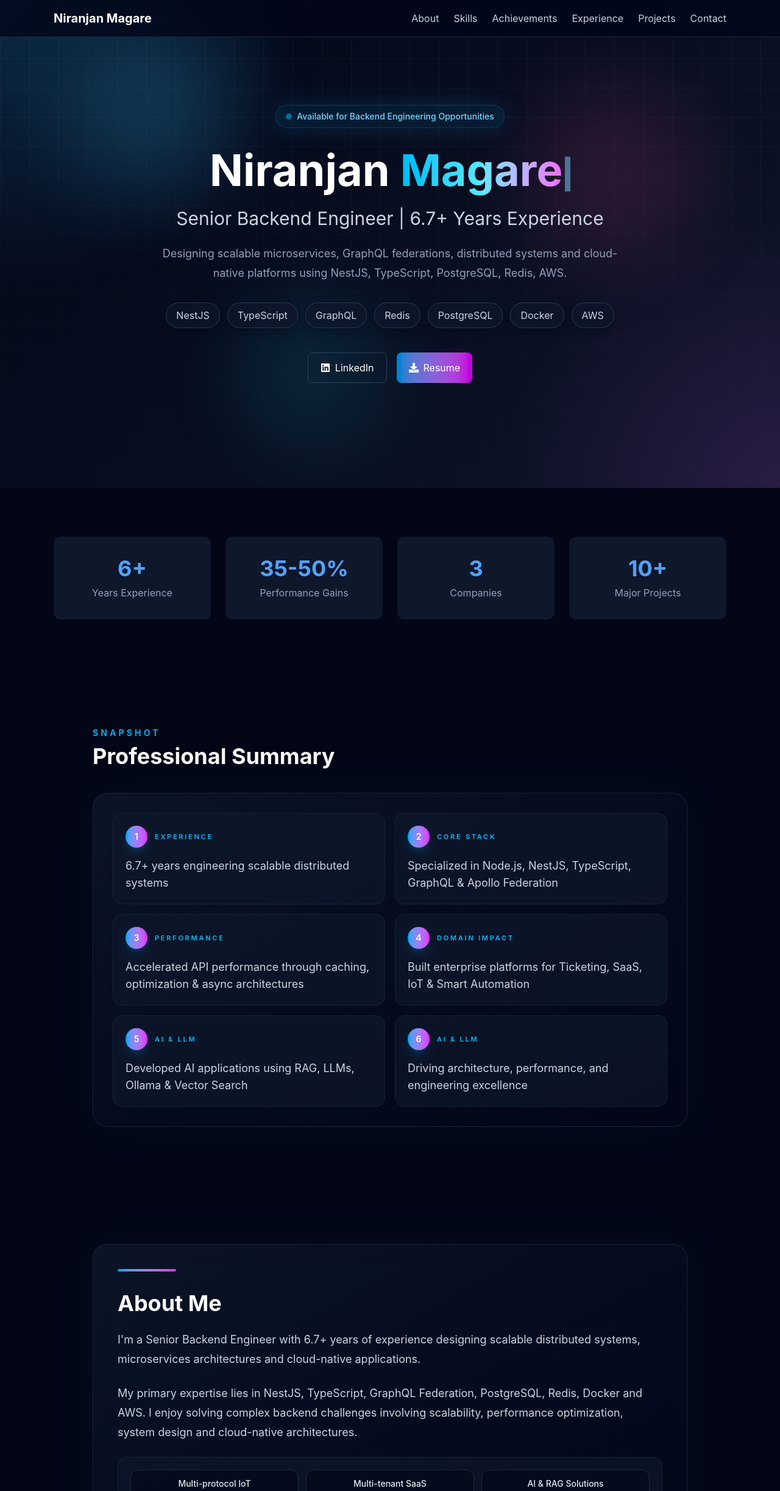
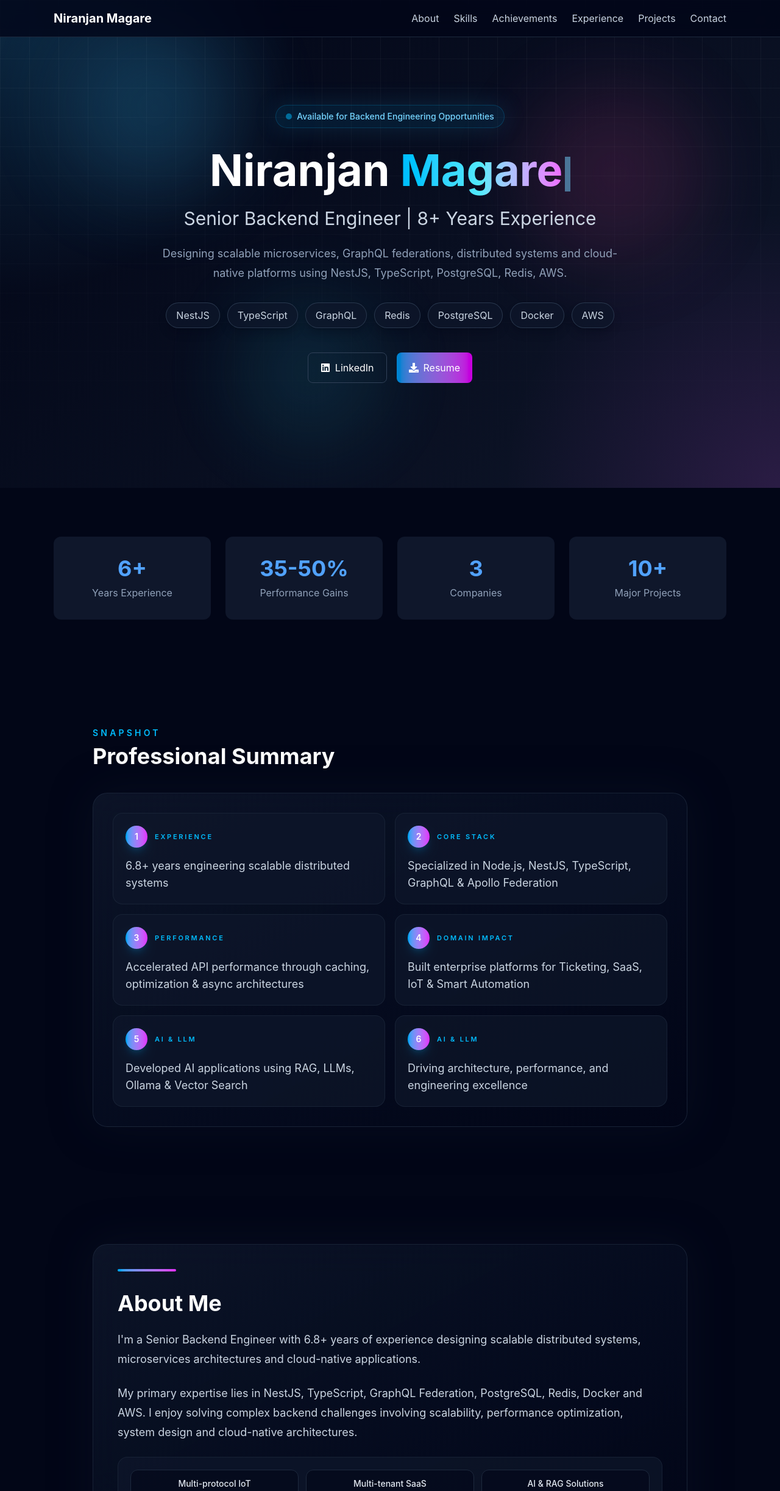
Before and after one commit to niranjan-magare1997/niranjan-magare1997.github.io, a React (Vite) app: page / in a window 1280 px wide. Shown: the top 2445 px of the page at 61% size. Built offline with nearby package versions, Linux system fonts and the light colour scheme.

Commit message:
feat: updated exp number

```diff
--- a/src/components/About.tsx
+++ b/src/components/About.tsx
@@ -8,7 +8,7 @@ export default function About() {
 
         <div className="space-y-6 text-lg leading-8 text-slate-300">
           <p>
-            I&apos;m a Senior Backend Engineer with 6.7+ years of experience
+            I&apos;m a Senior Backend Engineer with 6.8+ years of experience
             designing scalable distributed systems, microservices
             architectures and cloud-native applications.
           </p>
--- a/src/components/Hero.tsx
+++ b/src/components/Hero.tsx
@@ -65,7 +65,7 @@ export default function Hero() {
         </h1>
 
         <h2 className="mb-6 text-xl text-slate-300 sm:text-2xl md:text-3xl">
-          Senior Backend Engineer | 6.7+ Years Experience
+          Senior Backend Engineer | 8+ Years Experience
         </h2>
 
         <p className="mx-auto max-w-3xl text-lg leading-8 text-slate-400">
--- a/src/components/Summary.tsx
+++ b/src/components/Summary.tsx
@@ -1,5 +1,5 @@
 const highlights = [
-  { title: "Experience", data:"6.7+ years engineering scalable distributed systems"},
+  { title: "Experience", data:"6.8+ years engineering scalable distributed systems"},
   { title: "Core Stack", data: "Specialized in Node.js, NestJS, TypeScript, GraphQL & Apollo Federation"},
   { title: "Performance", data: "Accelerated API performance through caching, optimization & async architectures"},
   { title: "Domain Impact", data: "Built enterprise platforms for Ticketing, SaaS, IoT & Smart Automation"},
```
